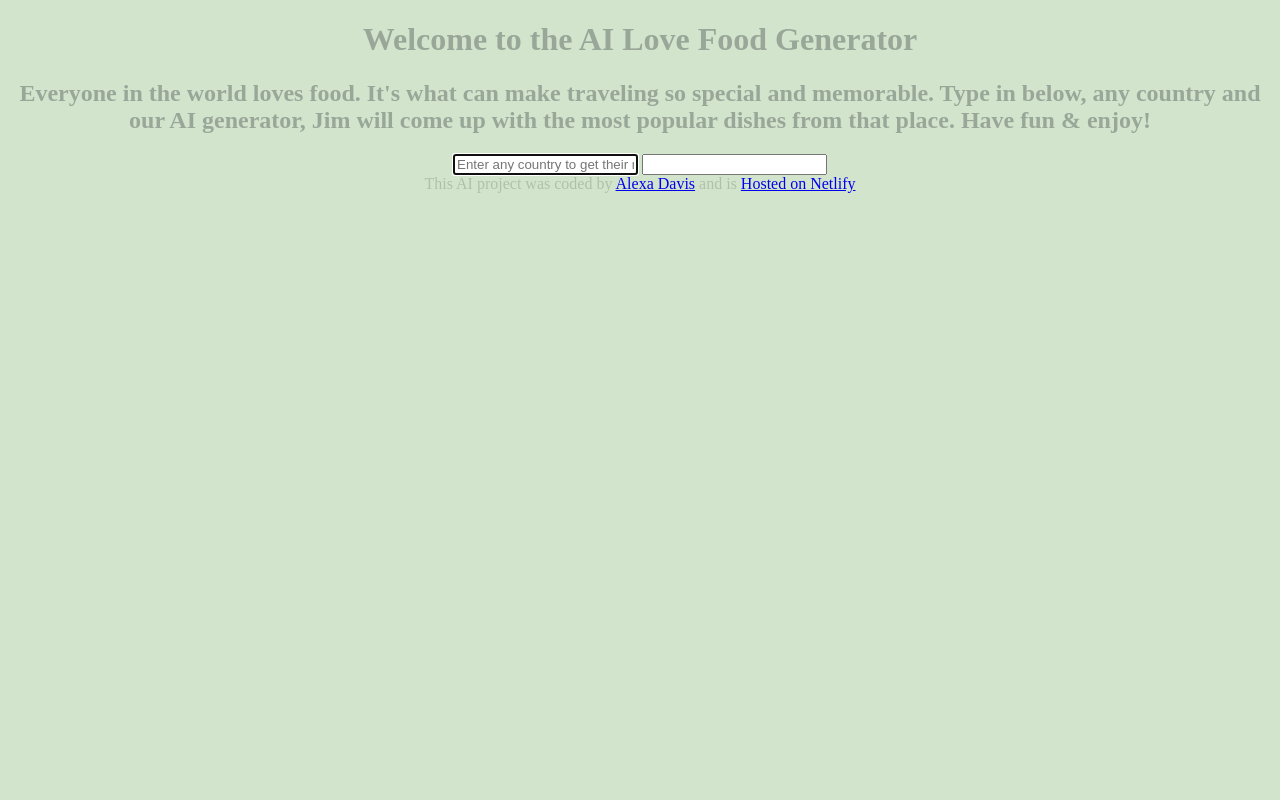
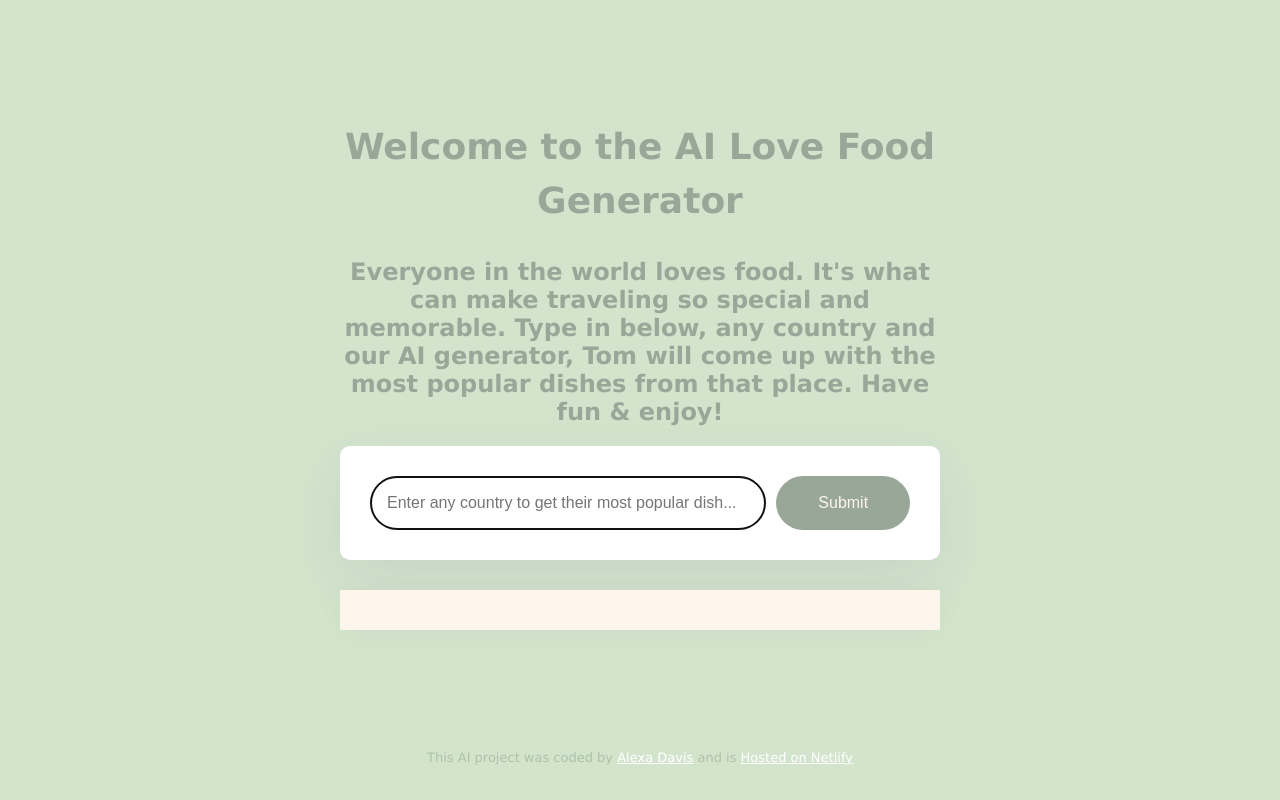
Before and after one commit to alexataylord/love-poem-generator, a plain HTML site: page index.html in a window 1280 px wide. Drawn offline with Linux system fonts and the light colour scheme.

Commit message:
css
added css

```diff
--- a/index.html
+++ b/index.html
@@ -5,10 +5,12 @@
     <meta name="viewport" content="width=device-width, initial-scale=1.0">
     <link rel="stylesheet" href="style.css"/>
     <title>AI Love Poems</title></head>
+    <body>
+        <div class="container">
     <header>
     <h1>Welcome to the AI Love Food Generator</h1>
     </header>
-    <h2>Everyone in the world loves food. It's what can make traveling so special and memorable. Type in below, any country and our AI generator, Jim will come up with the most popular dishes from that place. Have fun & enjoy!</h2>
+    <h2>Everyone in the world loves food. It's what can make traveling so special and memorable. Type in below, any country and our AI generator, Tom will come up with the most popular dishes from that place. Have fun & enjoy!</h2>
     </h2>
 
     <main>
@@ -19,17 +21,16 @@
    autofocus
    required
    autocomplete="off"
+   class="instructions"
    />
-   <input typle="submit"/>
+   <input type="submit" class="submit-button"/>
   </form>
+  <div class="love">
 
-  <div>
-
+  </div>
   </div>
   </main>
 
-
-<body>
 
     <footer>This AI project was coded by <a href="https://github.com/alexataylord" target="_blank">Alexa Davis</a> and is
     <a href="https://lovefoodgenerator.netlify.app/" target="_blank">Hosted on Netlify</a>
--- a/style.css
+++ b/style.css
@@ -1,10 +1,47 @@
 body {
     text-align: center;
     background: rgb(211, 228, 205);
+    font-family:Verdana, Geneva, Tahoma, sans-serif;
+}
+
+a {
+    color: white;
+}
+
+.container {
+    margin: 120px auto;
+    max-width: 600px;
+}
+
+header {
+    margin-bottom: 30px;
 }
 
 
 h1 {
+    color: rgb(153, 167, 153);
+    text-align: center;
+    font-weight: 800;
+    font-size: 36px;
+    line-height: 1.5;
+}
+
+form {
+    padding: 30px;
+    background-color: white;
+    box-shadow: 0px 20px 60px rgba(65, 50, 100, 0.08);
+    border-radius: 10px;
+    display: flex;
+    margin-bottom: 30px;
+}
+
+.instructions {
+    padding: 16px;
+    border: 1px solid rgba(39, 33, 66, 0.5);
+    width: 80%;
+    font-size: 16px;
+    border-radius: 50px;
+    line-height: 20px;
     color: rgb(153, 167, 153);
 }
 
@@ -13,11 +50,32 @@ h2 {
 }
 
 
+.submit-button {
+    margin-left: 10px;
+    background: rgb(153, 167, 153);
+    color: rgb(254, 245, 237);
+    border: none;
+    width: 150px;
+    font-size: 16px;
+    border-radius: 50px;
+    padding: 14px 24px;
+}
 
+.love {
+    font-size: 16px;
+    background-color: rgb(254, 245, 237);
+    padding: 20px;
+    line-height: 2;
+    border-left: 3px solod #885df1;
+    box-shadow: 0px 4px 30px 0px rgba(39, 33, 66, 0.03);
+}
 
 
 
 
 footer {
     color: rgb(173, 194, 169);
+    text-align: center;
+    font-size: 13px;
+    margin-top: 30px;
 }
```
